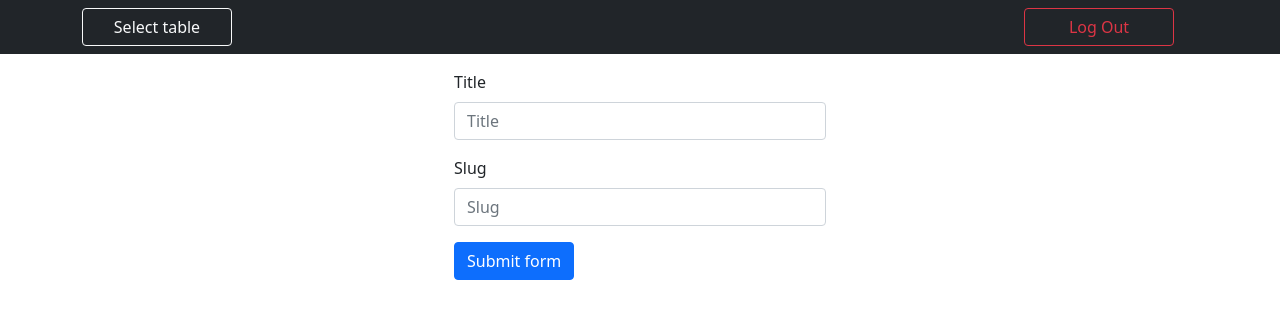
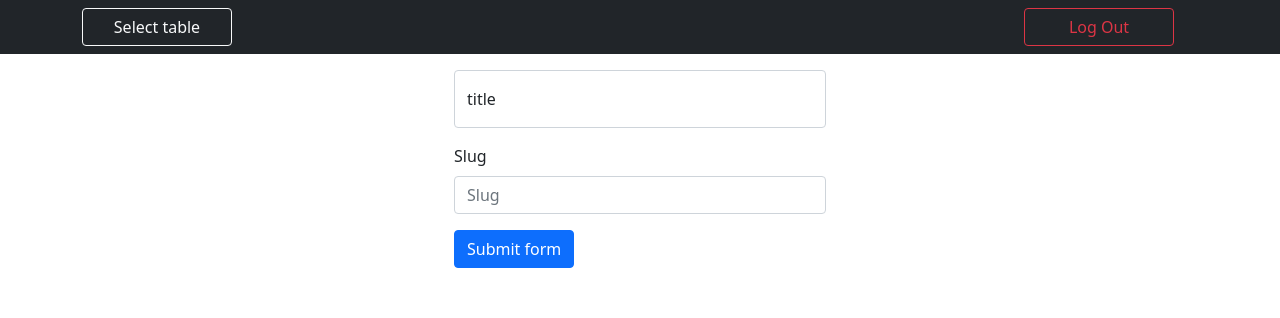
Before and after one commit to danmar66/Graduation-project, a React (Create React App) app in the folder frontend/: page /admin/types/new in a window 1280 px wide. Shown: the top 318 px of the page. Built offline with nearby package versions, Linux system fonts and the light colour scheme.

Commit message:
Fix form

```diff
--- a/frontend/src/components/AdminPanel/createPages/CreateTypePage.tsx
+++ b/frontend/src/components/AdminPanel/createPages/CreateTypePage.tsx
@@ -1,5 +1,5 @@
 import React, {useState} from 'react';
-import {Button, Form} from "react-bootstrap";
+import {Button, FloatingLabel, Form} from "react-bootstrap";
 import axios from "axios";
 
 const CreateTypePage = () => {
@@ -20,10 +20,16 @@ const CreateTypePage = () => {
             }}
         >
             <Form.Group className='mb-3'>
-                <Form.Label>Title</Form.Label>
-                <Form.Control value={title} type='title' placeholder={'Title'} onChange={(event => {
-                    setTitle(event.target.value)
-                })}/>
+                {/*<Form.Label>Title</Form.Label>*/}
+                <FloatingLabel
+                    controlId='floatingInput'
+                    label='title'
+                >
+                    <Form.Control value={title} type='title' placeholder={'Title'} onChange={(event => {
+                        setTitle(event.target.value)
+                    })}/>
+                </FloatingLabel>
+
             </Form.Group>
             <Form.Group className='mb-3'>
                 <Form.Label>Slug</Form.Label>
```
